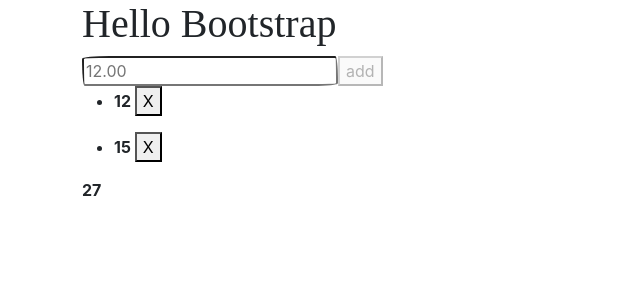
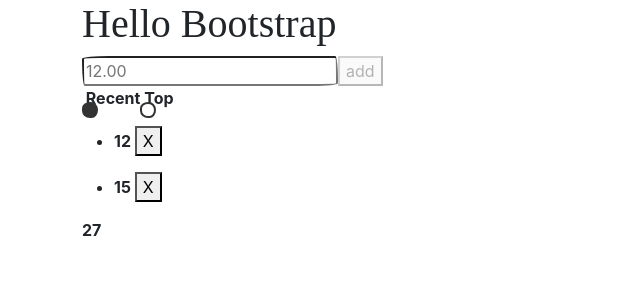
Before and after one commit to heg-web/labo-bfritscher, a Vue app: page / in a window 1280 px wide. Shown: the top 300 px of the page, without its empty margins (0-640 px from the left). Built offline with nearby package versions, Linux system fonts and the light colour scheme; a web font is replaced by a local one.

Commit message:
feat: sort list by top ou recent

```diff
--- a/src/App.vue
+++ b/src/App.vue
@@ -4,7 +4,12 @@
         <input v-model.number="amount" placeholder="12.00" type="number" />
         <button v-on:click="addDonation()" v-bind:disabled="amount <= 0">add</button>
         <p v-if="amount <= 0 && amount !== ''">amount must be > 0</p>
-        <ul v-for="donation in donations" v-bind:key="donation.id">
+
+        <p>
+            <label><input type="radio" name="sort" value="recent" v-model="sortType" /> Recent</label>
+            <label><input type="radio" name="sort" value="top" v-model="sortType" /> Top</label>
+        </p>
+        <ul v-for="donation in donationSorted" v-bind:key="donation.id">
             <li>{{ donation.amount }} <button v-on:click="remove(donation)">X</button></li>
         </ul>
         <p>{{ total }}</p>
@@ -26,6 +31,7 @@
     data() {
         return {
             amount: "",
+            sortType: "recent",
             donations: [createDonation(12, "This is a comment"), createDonation(15)]
         };
     },
@@ -37,11 +43,17 @@
                 total += d.amount;
             }
             return total;
+        },
+        donationSorted() {
+            if (this.sortType === "recent") {
+                return this.donations;
+            }
+            return this.donations.toSorted((a, b) => b.amount - a.amount);
         }
     },
     methods: {
         addDonation() {
-            this.donations.push(createDonation(this.amount));
+            this.donations.unshift(createDonation(this.amount));
             this.amount = "";
         },
         remove(donation) {
```
